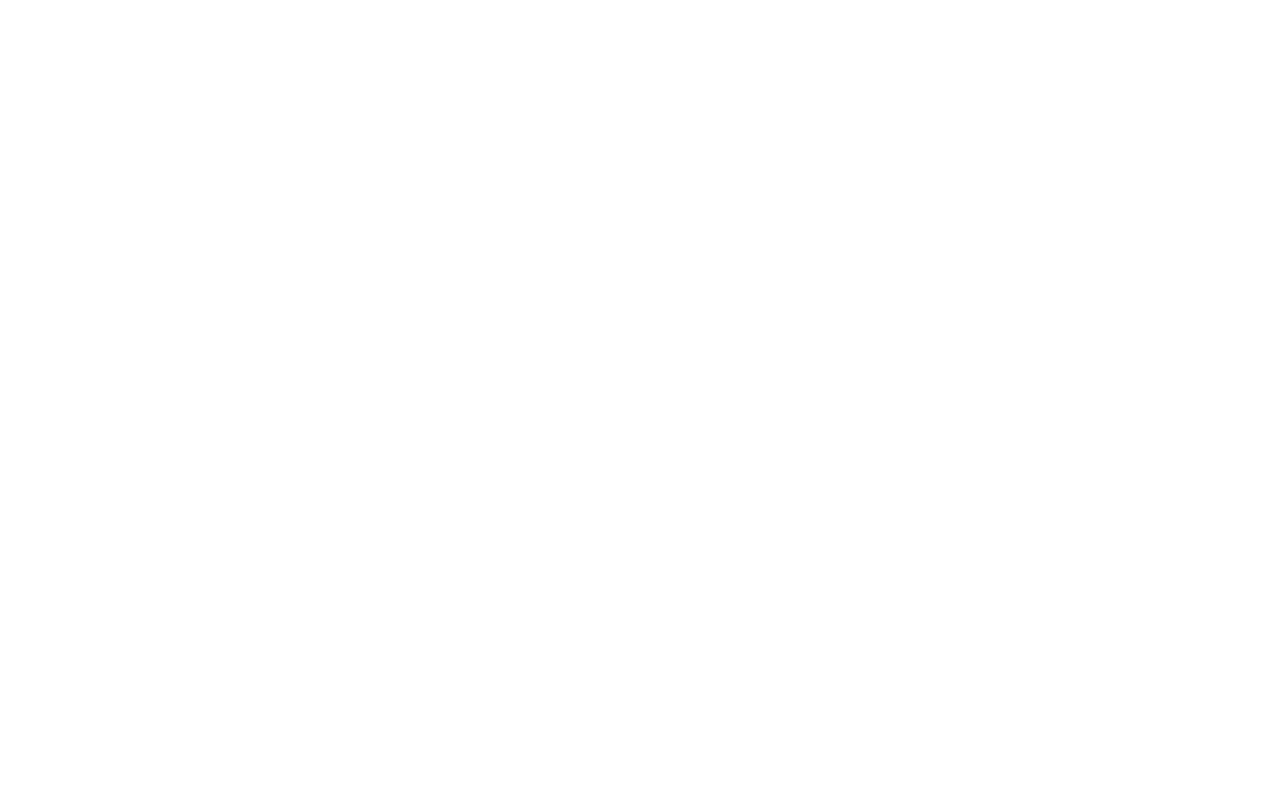
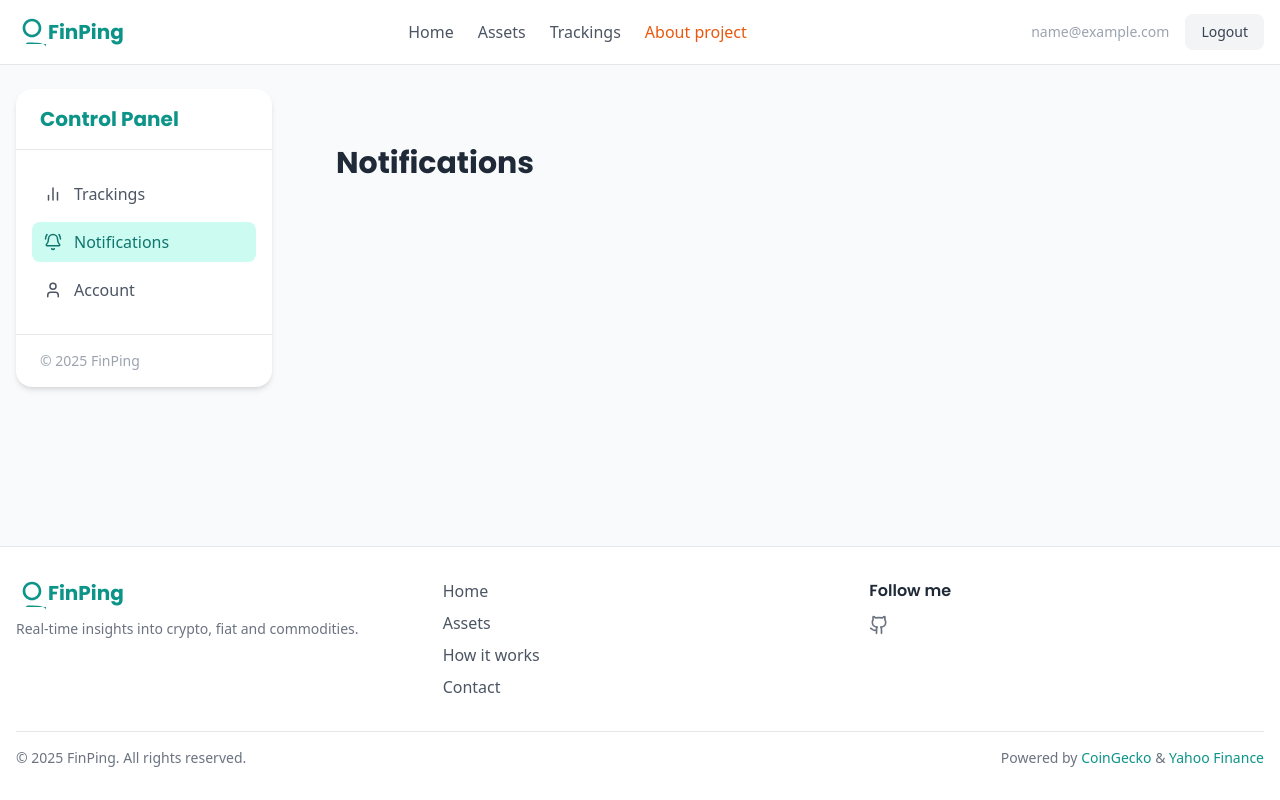
Before and after one commit to StrekanovAlexander/saas-finping, a React (Vite) app in the folder frontend/: page /manage/notifications in a window 1280 px wide. Before the commit this address had no page. Built offline with nearby package versions, Linux system fonts and the light colour scheme; sample sign-in values are in the browser's storage.

Commit message:
added: Notifications component

```diff
--- a/frontend/src/components/sidebar/Sidebar.jsx
+++ b/frontend/src/components/sidebar/Sidebar.jsx
@@ -1,8 +1,9 @@
 import { Link, useLocation } from "react-router-dom";
-import { BarChart2, User } from "lucide-react";
+import { BarChart2, BellRing, User } from "lucide-react";
 
 const navItems = [
   { name: "Trackings", path: "/manage/trackings", icon: <BarChart2 size={18} /> },
+  { name: "Notifications", path: "/manage/notifications", icon: <BellRing size={18} /> },
   { name: "Account", path: "/manage/account", icon: <User size={18} /> }
 ];
 
--- a/frontend/src/pages/index.jsx
+++ b/frontend/src/pages/index.jsx
@@ -8,8 +8,9 @@
 import Logout from "./auth/Logout.jsx";
 import Register from "./auth/Register.jsx";
 
+import Account from "./manage/Account.jsx";
+import Notifications from "./manage/Notifications.jsx";
 import Trackings from "./manage/Trackings.jsx";
-import Account from "./manage/Account.jsx";
 import Users from "./manage/Users.jsx";
 
 export {
@@ -22,6 +23,7 @@
     Logout,
     Register,
     Account,
+    Notifications,
     Trackings,
     Users
 };
--- /dev/null
+++ b/frontend/src/pages/manage/Notifications.jsx
@@ -0,0 +1,9 @@
+export default function Notifications() {
+    return (
+        <div className="container mx-auto px-4 py-8">
+            <div className="flex items-center justify-between mb-2">
+                <h1 className="text-3xl font-bold text-gray-800">Notifications</h1>
+            </div>
+        </div>
+    );
+}
--- a/frontend/src/routes/index.jsx
+++ b/frontend/src/routes/index.jsx
@@ -13,6 +13,7 @@
     Logout,
     Register,
     Account,
+    Notifications,
     Trackings,
     Users
 } from "../pages/index.jsx";
@@ -32,8 +33,9 @@
 
             <Route element={<ControlPanelRoute />}>
                 <Route element={<ControlPanelLayout />}>
+                    <Route path="/manage/account" element={<Account />} />
+                    <Route path="/manage/notifications" element={<Notifications />} />
                     <Route path="/manage/trackings" element={<Trackings />} />
-                    <Route path="/manage/account" element={<Account />} />
                 </Route>
             </Route>
 
```
